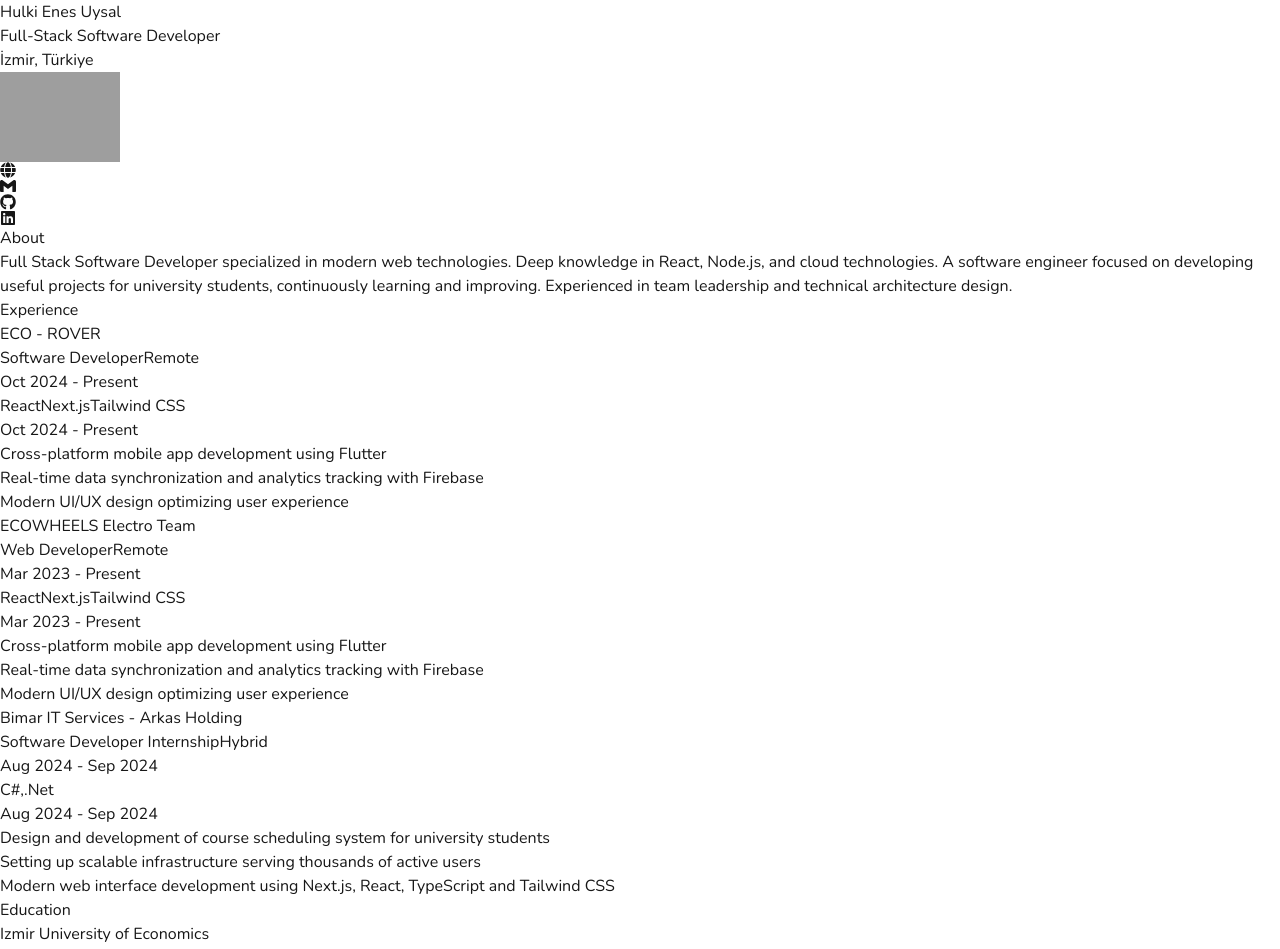
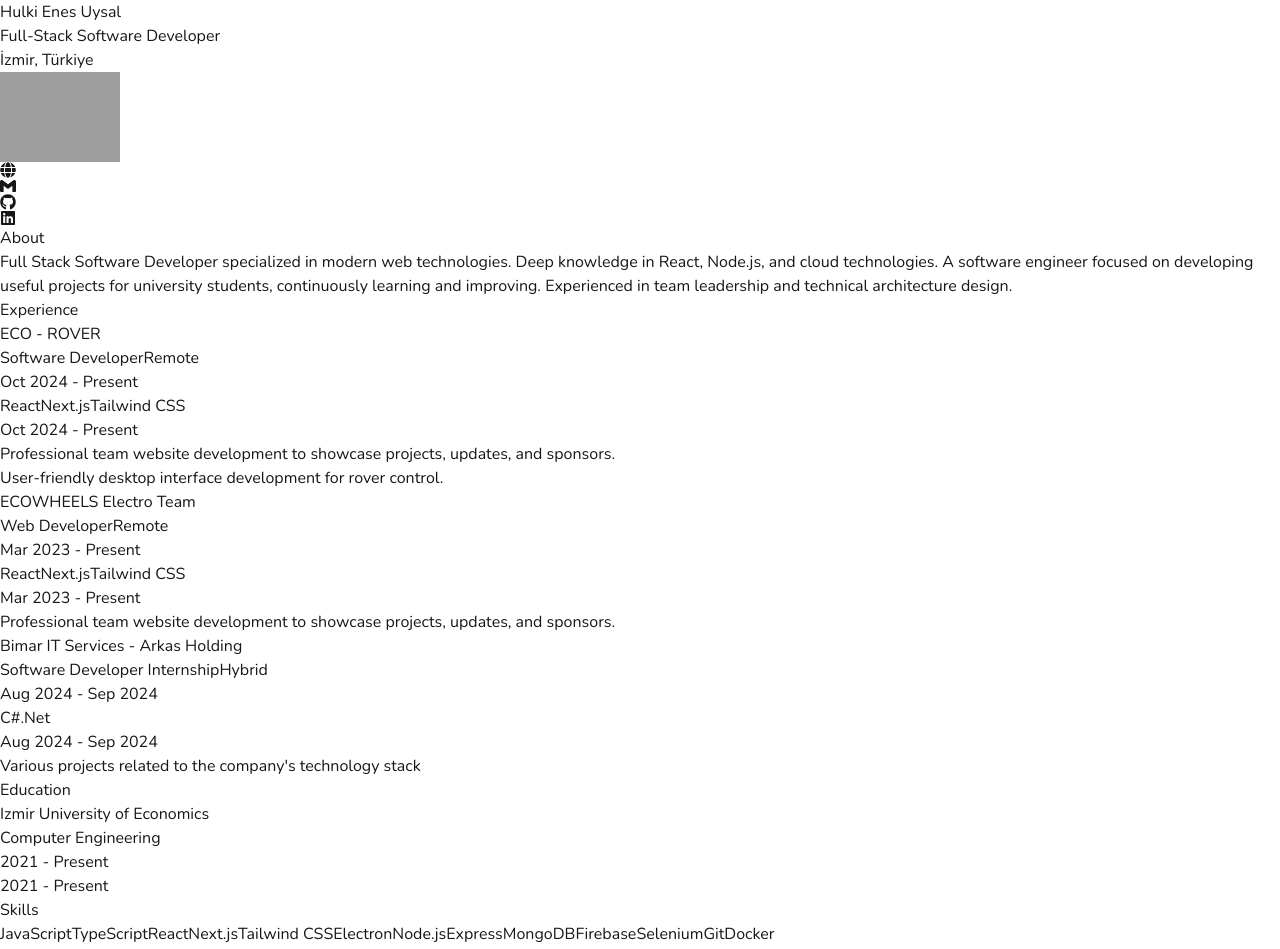
Before and after one commit to heudev/cv, a Next.js app: page / in a window 1280 px wide. Shown: the top 949 px of the page. Built offline with nearby package versions, Linux system fonts and the light colour scheme; grey boxes are pictures that could not be loaded.

Commit message:
update content

```diff
--- a/src/data/cv.ts
+++ b/src/data/cv.ts
@@ -38,9 +38,8 @@
             type: "Remote",
             technologies: ["React", "Next.js", "Tailwind CSS"],
             description: [
-                "Cross-platform mobile app development using Flutter",
-                "Real-time data synchronization and analytics tracking with Firebase",
-                "Modern UI/UX design optimizing user experience"
+                "Professional team website development to showcase projects, updates, and sponsors.",
+                "User-friendly desktop interface development for rover control.",
             ]
         },
         {
@@ -50,9 +49,7 @@
             type: "Remote",
             technologies: ["React", "Next.js", "Tailwind CSS"],
             description: [
-                "Cross-platform mobile app development using Flutter",
-                "Real-time data synchronization and analytics tracking with Firebase",
-                "Modern UI/UX design optimizing user experience"
+                "Professional team website development to showcase projects, updates, and sponsors.",
             ]
         },
         {
@@ -60,11 +57,9 @@
             company: "Bimar IT Services - Arkas Holding",
             period: "Aug 2024 - Sep 2024",
             type: "Hybrid",
-            technologies: ["C#,", ".Net"],
+            technologies: ["C#", ".Net"],
             description: [
-                "Design and development of course scheduling system for university students",
-                "Setting up scalable infrastructure serving thousands of active users",
-                "Modern web interface development using Next.js, React, TypeScript and Tailwind CSS"
+                "Various projects related to the company's technology stack",
             ]
         },
     ],
```
